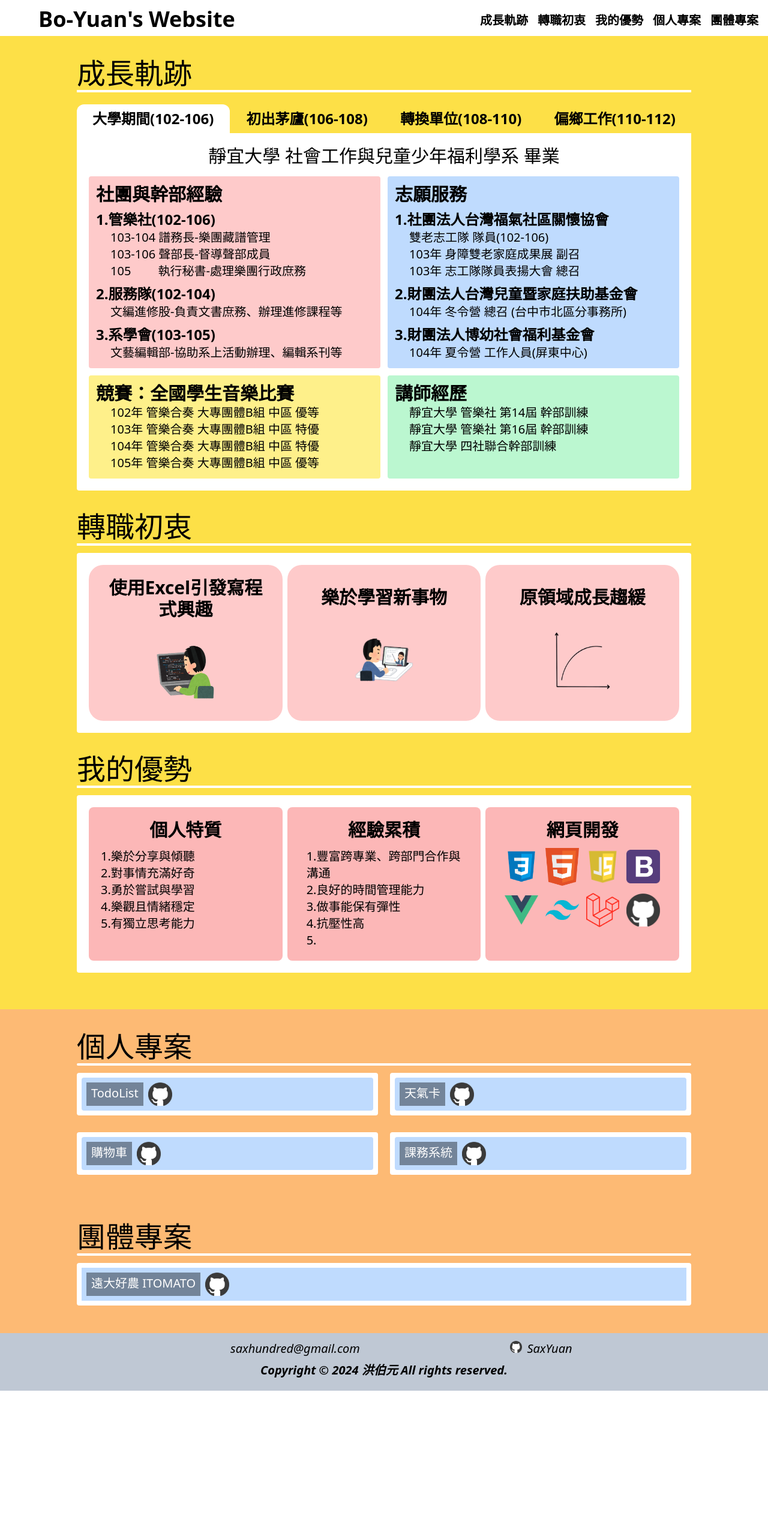
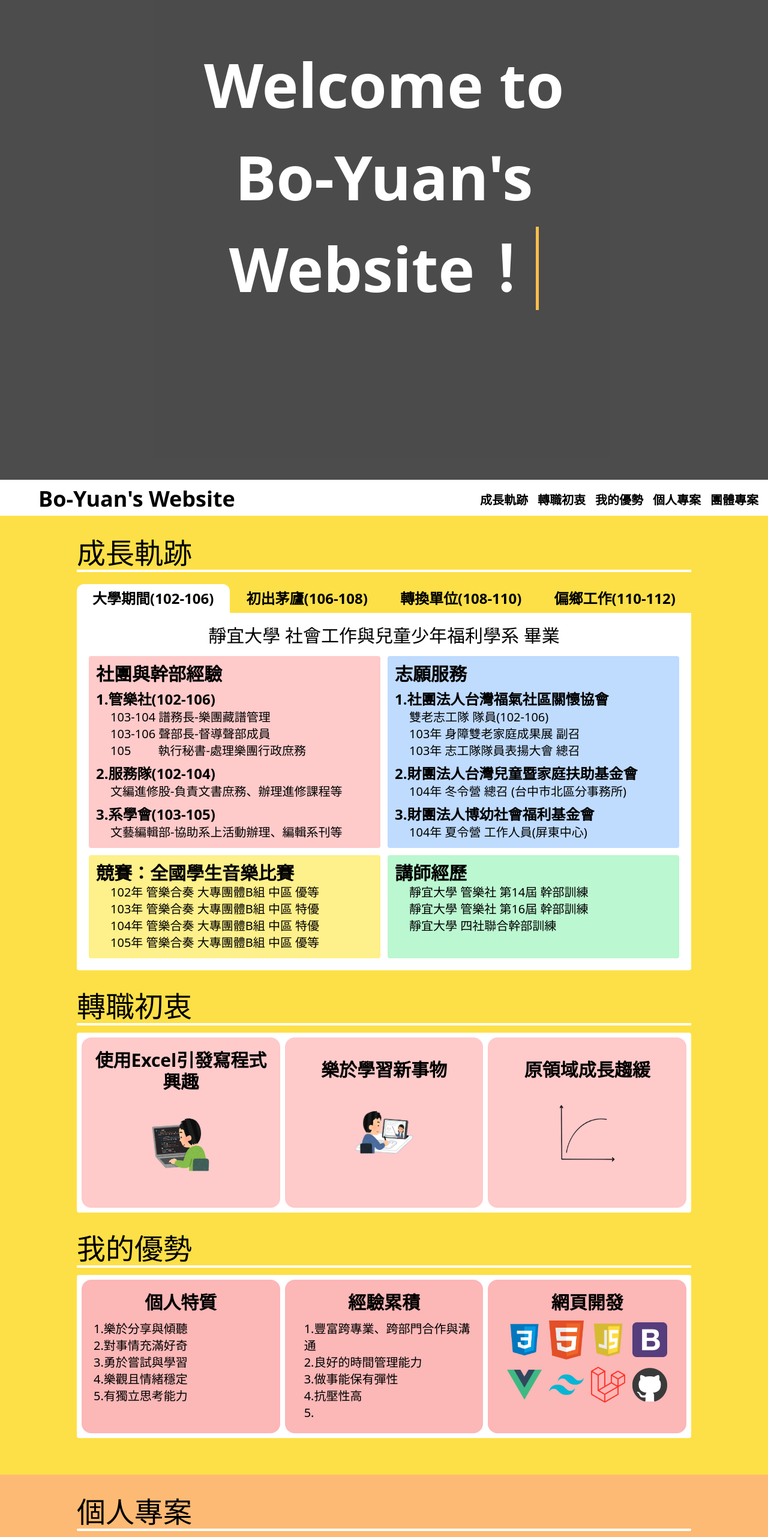
Before and after one commit to SaxYuan/MyPersonalWebsite, a Vue app: page / in a window 1280 px wide. Shown: the top 2563 px of the page at 60% size. Before the commit the page ends 2319 px from the top, so only its background shows below. Built offline with nearby package versions, Linux system fonts and the light colour scheme.

Commit message:
0503
內容調整

```diff
--- a/src/App.vue
+++ b/src/App.vue
@@ -11,6 +11,7 @@ import Laravel from '@/assets/img/icon-Laravel.png';
 import codingPic from '@/assets/img/pic-coding.png';
 import learningPic from '@/assets/img/pic-learning.png';
 import slowPic from '@/assets/img/pic-slow.png';
+import tomatoPic from '@/assets/img/pic-tomato.jpg';
 
 export default {
   data() {
@@ -29,59 +30,97 @@ export default {
       codingPic,
       learningPic,
       slowPic,
+      tomatoPic,
       show: true,
       rule: 1,
+
+      typedText: '',
+      currentIndex: 0
     };
   },
   methods: {
+    // 錨點
     goToAnchor(area) {
       const element = document.querySelector(area);
       if (element) {
         element.scrollIntoView({ behavior: 'smooth', block: 'start' });
       }
     },
+
+    // 回到最上面(到header)
     goTop() {
-      window.scrollTo({ top: 0, behavior: 'smooth' });
+      window.scrollTo({ top: 800, behavior: 'smooth' });
     },
+
+    // 監聽goTop
     scrollWatch() {
       this.yScrollValue = window.scrollY;
     },
+
+    // 成長軌跡頁籤切換
     changeAboutPage(e) {
       this.show = true;
       this.rule = e;
     },
+
+    // 打字動畫
+    typeWriter() {
+      const text = `Welcome to Bo-Yuan's Website！`;
+      let index = 0;
+
+      const intervalId = setInterval(() => {
+        if (index <= text.length) {
+          this.typedText = text.substring(0, index);
+          index++;
+        } else {
+          clearInterval(intervalId);
+          this.currentIndex = 0;
+          this.typeWriter();
+        }
+      }, 200);
+    },
   },
+
   mounted() {
-    window.addEventListener('scroll', this.scrollWatch)
-  }
+    this.typeWriter();
+    window.addEventListener('scroll', this.scrollWatch);
+  },
 }
-
 </script>
 
 <template>
-  <!-- ! 頁首 -->
+  <div class="px-[25%] pt-[5%] bg-black opacity-70 h-[800px] text-center" id="homePage">
+    <span class="typing-animation text-white text-[8vw] font-bold">{{ typedText }}</span>
+  </div>
+
   <header class="bg-white/30 pl-[5%] sticky top-0 z-50 p-3 md:h-[60px]">
     <div class="absolute inset-0 backdrop-blur-md"></div>
-
     <div class="relative z-10 md:flex md:justify-between">
-      <span class="font-bold text-2xl md:mt-1 md:text-3xl xl:text-4xl xl:mt-0">Bo-Yuan's Website</span>
-      <nav class="py-1 text-center sm:teat-start grid grid-cols-3 gap-x-2 text-lg md:p-1 sm:flex sm:text-center lg:text-xl lg:gap-4 md:mt-1">
-        <div class="cursor-pointer hover:border-b-2 hover:border-black font-bold" @click="goToAnchor('#work')">成長軌跡</div>
-        <div class="cursor-pointer hover:border-b-2 hover:border-black font-bold" @click="goToAnchor('#reason')">轉職初衷</div>
-        <div class="cursor-pointer hover:border-b-2 hover:border-black font-bold" @click="goToAnchor('#skill')">我的優勢</div>
-        <div class="cursor-pointer hover:border-b-2 hover:border-black font-bold" @click="goToAnchor('#myProject')">個人專案</div>
-        <div class="cursor-pointer hover:border-b-2 hover:border-black font-bold" @click="goToAnchor('#groupProject')">團體專案</div>
+      <span class="font-bold text-2xl md:mt-1 md:text-3xl xl:text-4xl xl:mt-0 cursor-pointer hover:text-red-500"
+        @click="goToAnchor('#homePage')">Bo-Yuan's Website</span>
+      <nav
+        class="py-1 text-center sm:teat-start grid grid-cols-3 gap-x-2 text-lg md:p-1 sm:flex sm:text-center lg:text-xl lg:gap-4 md:mt-1">
+        <div class="cursor-pointer hover:border-b-2 hover:border-black font-bold" @click="goToAnchor('#work')">成長軌跡
+        </div>
+        <div class="cursor-pointer hover:border-b-2 hover:border-black font-bold" @click="goToAnchor('#reason')">轉職初衷
+        </div>
+        <div class="cursor-pointer hover:border-b-2 hover:border-black font-bold" @click="goToAnchor('#skill')">我的優勢
+        </div>
+        <div class="cursor-pointer hover:border-b-2 hover:border-black font-bold" @click="goToAnchor('#myProject')">個人專案
+        </div>
+        <div class="cursor-pointer hover:border-b-2 hover:border-black font-bold" @click="goToAnchor('#groupProject')">
+          團體專案</div>
       </nav>
     </div>
   </header>
 
   <!-- <RouterView /> -->
-<!-- ! 確定後要做的事 -->
+  <!-- ! 確定後要做的事 -->
   <!-- todo 1.把大量重複class寫在style -->
   <!-- todo 2.把大量重複的架構做成組件 -->
 
-  <!-- !學經歷 -->
-  <div class="my-content bg-yellow-300 h-full" >
+  <!-- !成長軌跡 -->
+  <div class="my-content bg-yellow-300 h-full">
     <h1 class="text-4xl text-center sm:text-start mt-3 sm:text-5xl scroll-mt-32 md:scroll-mt-24" id="work">成長軌跡</h1>
     <hr class="border-2 border-white mt-1 ">
 
@@ -151,7 +190,8 @@ export default {
 
       <!-- !初出茅廬 -->
       <div v-else-if="rule === 2">
-        <h4 class="text-2xl sm:text-3xl text-center mb-4">仁馨護理之家 <br class="md:hidden">照顧服務員 <br class="md:hidden">(106.08-108.04)</h4>
+        <h4 class="text-2xl sm:text-3xl text-center mb-4">仁馨護理之家 <br class="md:hidden">照顧服務員 <br
+            class="md:hidden">(106.08-108.04)</h4>
         <div class=" grid gap-y-3">
           <section class="bg-yellow-200 p-3 sm:flex rounded">
             <div class="flex justify-center items-center border-b-2 border-gray-400 sm:border-r-4 sm:border-b-0">
@@ -199,7 +239,8 @@ export default {
 
       <!-- !初出茅廬2 -->
       <div v-else-if="rule === 3">
-        <h4 class="text-2xl sm:text-3xl text-center mb-4">美家人力資源股份有限公司 <br class="md:hidden">照顧服務員 <br class="md:hidden">(108.05-110.02)</h4>
+        <h4 class="text-2xl sm:text-3xl text-center mb-4">美家人力資源股份有限公司 <br class="md:hidden">照顧服務員 <br
+            class="md:hidden">(108.05-110.02)</h4>
         <div class=" grid gap-y-3">
 
           <section class="bg-yellow-200 p-3 sm:flex rounded">
@@ -242,7 +283,8 @@ export default {
 
       <!-- !初出茅廬3 -->
       <div v-else-if="rule === 4">
-        <h4 class="text-2xl sm:text-3xl text-center mb-4">有限責任台灣伯拉罕共生照顧勞動合作社私立伯拉罕居家長照機構<br>個案管理員 <br class="md:hidden">(110.02-112.06)</h4>
+        <h4 class="text-2xl sm:text-3xl text-center mb-4">有限責任台灣伯拉罕共生照顧勞動合作社私立伯拉罕居家長照機構<br>個案管理員 <br
+            class="md:hidden">(110.02-112.06)</h4>
         <div class=" grid gap-y-3">
           <section class="bg-yellow-200 p-3 sm:flex rounded">
             <div class="flex justify-center items-center border-b-2 border-gray-400 sm:border-r-4 sm:border-b-0">
@@ -299,24 +341,27 @@ export default {
       <h1 class="text-4xl text-center sm:text-start sm:text-5xl mt-9 scroll-mt-32 md:scroll-mt-24" id="reason">轉職初衷</h1>
       <hr class="border-2 border-white mt-1">
 
-      <div class="mt-3 bg-white h-[700px] md:h-[350px] lg:h-[300px] p-5 grid gap-2 md:grid-cols-3 rounded">
+      <div class="mt-3 bg-white h-[700px] md:h-[350px] lg:h-[300px] p-2 grid gap-2 md:grid-cols-3 rounded">
         <div class="card rounded-3xl text-3xl text-center ">
-          <div class="font text-3xl bg-red-200 h-full w-full p-5 rounded-3xl font-bold">使用Excel引發寫程式興趣
+          <div class="font text-3xl bg-red-200 h-full w-full p-5 rounded-2xl font-bold">使用Excel引發寫程式興趣
             <img :src="codingPic" alt="我是插圖" class="card w-[100px] h-[100px] mx-auto sm:mt-5  lg:mt-9">
           </div>
-          <div class="back text-2xl bg-blue-200 h-full w-full p-5 rounded-3xl text-start sm:p-9 xl:text-3xl">曾多次用Excel編寫程式，協助自己與同事提升工作效率，並從中引發寫程式的興趣。</div>
+          <div class="back text-2xl bg-blue-200 h-full w-full p-5 rounded-2xl text-start sm:p-9 xl:text-3xl">
+            曾多次用Excel編寫程式，協助自己與同事提升工作效率，並從中引發寫程式的興趣。</div>
         </div>
         <div class="card rounded-3xl text-3xl text-center ">
-          <div class="font text-3xl bg-red-200 h-full w-full p-5 rounded-3xl lg:pt-9 font-bold">樂於學習新事物
+          <div class="font text-3xl bg-red-200 h-full w-full p-5 rounded-2xl lg:pt-9 font-bold">樂於學習新事物
             <img :src="learningPic" alt="我是插圖" class="card w-[100px] h-[100px] mx-auto mt-5 lg:mt-9">
           </div>
-          <div class="back text-2xl bg-blue-200 h-full w-full p-5 rounded-3xl text-start sm:p-9 xl:text-3xl">對於有興趣的事情，會利用閒暇時間學習，並運用在生活或工作上。</div>
+          <div class="back text-2xl bg-blue-200 h-full w-full p-5 rounded-2xl text-start sm:p-9 xl:text-3xl">
+            對於有興趣的事情，會利用閒暇時間學習，並運用在生活或工作上。</div>
         </div>
         <div class="card rounded-3xl text-3xl text-center">
-          <div class="font text-3xl bg-red-200 h-full w-full p-5 rounded-3xl lg:pt-9 font-bold">原領域成長趨緩
+          <div class="font text-3xl bg-red-200 h-full w-full p-5 rounded-2xl lg:pt-9 font-bold">原領域成長趨緩
             <img :src="slowPic" alt="我是插圖" class="card w-[100px] h-[100px] mx-auto mt-5 lg:mt-9">
           </div>
-          <div class="back text-2xl bg-blue-200 h-full w-full p-5 rounded-3xl text-start sm:p-9 xl:text-3xl">能遊刃有餘地處理工作事務，並能獨自帶領新進人員，自覺成長速度已趨緩。
+          <div class="back text-2xl bg-blue-200 h-full w-full p-5 rounded-2xl text-start sm:p-9 xl:text-3xl">
+            能遊刃有餘地處理工作事務，並能獨自帶領新進人員，自覺成長速度已趨緩。
           </div>
         </div>
 
@@ -328,8 +373,8 @@ export default {
     <section class="my-9">
       <h1 class="text-4xl text-center sm:text-start sm:text-5xl mt-9 scroll-mt-32 md:scroll-mt-24" id="skill">我的優勢</h1>
       <hr class="border-2 border-white mt-1">
-      <div class="mt-3 bg-white p-5 grid gap-2 lg:grid-cols-3 rounded">
-        <div class="bg-red-300/80 rounded-lg text-xl text-center p-5">
+      <div class="mt-3 bg-white p-2 grid gap-2 lg:grid-cols-3 rounded">
+        <div class="bg-red-300/80 rounded-2xl text-xl text-center p-5">
           <span class="text-3xl font-bold">個人特質</span>
           <ul class="mt-3 ml-53 text-start">
             <li>1.樂於分享與傾聽</li>
@@ -339,7 +384,7 @@ export default {
             <li>5.有獨立思考能力</li>
           </ul>
         </div>
-        <div class="bg-red-300/80 rounded-lg text-xl text-center p-5">
+        <div class="bg-red-300/80 rounded-2xl text-xl text-center p-5">
           <span class="text-3xl font-bold">經驗累積</span>
           <ul class="mt-3 ml-3 text-start">
             <li>1.豐富跨專業、跨部門合作與溝通</li>
@@ -349,7 +394,7 @@ export default {
             <li>5.</li>
           </ul>
         </div>
-        <div class="bg-red-300/80 rounded-lg text-xl text-center p-5">
+        <div class="bg-red-300/80 rounded-2xl text-xl text-center p-5">
           <span class="text-3xl font-bold">網頁開發</span>
           <div class="mt-3 grid grid-cols-4 items-center gap-3 px-3">
             <img :src="CSS" alt="CSS" class="">
@@ -368,31 +413,32 @@ export default {
 
   <!-- !個人專案 -->
   <section class="my-content bg-orange-300">
-    <h5 class="text-4xl sm:text-5xl text-center sm:text-start scroll-mt-32 md:scroll-mt-24 mt-3" id="myProject">個人專案</h5>
+    <h5 class="text-4xl sm:text-5xl text-center sm:text-start scroll-mt-32 md:scroll-mt-24 mt-3" id="myProject">個人專案
+    </h5>
     <hr class="border-2 border-white mt-1 rounded">
 
     <div class=" w-full h-3/4 pt-3 pb-5 lg:grid lg:grid-cols-2 lg:gap-5">
       <div class="bg-white p-2 rounded mb-2">
         <div class="bg-blue-200 w-full mx-auto  p-2 flex grid-cols-2 rounded">
-          <span class="bg-black/40 text-white text-xl px-2 py-1">TodoList</span>
+          <span class="bg-black/40 text-white text-xl px-2 py-1 rounded">TodoList</span>
           <img :src="github" alt="" class="w-10 ml-2">
         </div>
       </div>
       <div class="bg-white p-2 rounded mb-2">
         <div class="bg-blue-200 w-full mx-auto  p-2 flex grid-cols-2 rounded">
-          <span class="bg-black/40 text-white text-xl px-2 py-1">天氣卡</span>
+          <span class="bg-black/40 text-white text-xl px-2 py-1 rounded">天氣卡</span>
           <img :src="github" alt="" class="w-10 ml-2">
         </div>
       </div>
       <div class="bg-white p-2 rounded mb-2">
         <div class="bg-blue-200 w-full mx-auto  p-2 flex grid-cols-2 rounded">
-          <span class="bg-black/40 text-white text-xl px-2 py-1">購物車</span>
+          <span class="bg-black/40 text-white text-xl px-2 py-1 rounded">購物車</span>
           <img :src="github" alt="" class="w-10 ml-2">
         </div>
       </div>
       <div class="bg-white p-2 rounded mb-2">
         <div class="bg-blue-200 w-full mx-auto  p-2 flex grid-cols-2 rounded">
-          <span class="bg-black/40 text-white text-xl px-2 py-1">課務系統</span>
+          <span class="bg-black/40 text-white text-xl px-2 py-1 rounded">課務系統</span>
           <img :src="github" alt="" class="w-10 ml-2">
         </div>
       </div>
@@ -405,10 +451,11 @@ export default {
     <hr class="border-2 border-white mt-1 rounded">
     <!-- 切換按鈕 -->
     <div class="w-full h-3/4 flex flex-col pt-3 pb-5">
-      <div class="bg-white p-2 rounded">
-        <div class="bg-blue-200 w-full mx-auto  p-2 flex grid-cols-2">
-          <span class="bg-black/40 text-white text-xl px-2 py-1">遠大好農 ITOMATO</span>
-          <img :src="github" alt="" class="w-10 ml-2">
+      <div class="bg-white mx-auto p-2 rounded">
+        <div class="bg-blue-200 w-full mx-auto p-2 rounded">
+          <span class="bg-black/40 text-white text-xl px-2 py-1 inline-block rounded">遠大好農 ITOMATO</span>
+          <img :src="github" alt="" class="w-10 ml-2 z-10 inline-block">
+          <img :src="tomatoPic" alt="" class="w-[60%] mx-auto my-1 rounded">
         </div>
       </div>
     </div>
@@ -416,7 +463,7 @@ export default {
 
   <!-- Gotop -->
   <div class="fixed right-2 bottom-28 z-10 cursor-pointer sm:right-5 lg:right-8 xl:right-10"
-    :class="yScrollValue < 50 ? 'hidden' : ''" @click="goTop">
+    :class="yScrollValue < 900 ? 'hidden' : ''" @click="goTop">
     <div class="bg-red-700 p-2 px-3 text-white hover:bg-red-500 rounded-full lg:rounded-md" style="opacity:0.8">
       <span class="hidden lg:contents">GoTop</span>
       <div class="lg:hidden -rotate-90">&#10132;</div>
@@ -447,6 +494,23 @@ export default {
 </template>
 
 <style scoped>
+.typing-animation {
+  overflow: hidden;
+  border-right: .05em solid orange;
+  animation: typing 3s steps(40, end) infinite;
+  overflow-wrap: break-word;
+}
+
+@keyframes typing {
+  from {
+    width: 0;
+  }
+
+  to {
+    width: 100%;
+  }
+}
+
 .my-content {
   width: 100%;
   margin: auto;
@@ -455,7 +519,7 @@ export default {
 
 /* 頁籤點擊顯示效果 */
 .active {
-  @apply bg-white
+  background-color: white;
 }
 
 /* 卡片旋轉效果 */
@@ -481,5 +545,4 @@ export default {
 .card {
   position: relative;
 }
-
 </style>
--- a/src/main.js
+++ b/src/main.js
@@ -6,12 +6,8 @@ import { createPinia } from 'pinia'
 import App from './App.vue'
 import router from './router'
 
-// import '@fortawesome/fontawesome-free/css/all.css'
-// import '@fortawesome/fontawesome-free/js/all.js'
-
 const app = createApp(App)
 
 app.use(createPinia())
 app.use(router)
-
 app.mount('#app')
--- a/src/router/index.js
+++ b/src/router/index.js
@@ -1,5 +1,5 @@
 import { createRouter, createWebHistory } from 'vue-router'
-import HomeView from '../views/HomeView.vue'
+import HomeView from '@/views/HomeView.vue'
 
 const router = createRouter({
   history: createWebHistory(import.meta.env.BASE_URL),
--- a/vite.config.js
+++ b/vite.config.js
@@ -3,7 +3,6 @@ import { fileURLToPath, URL } from 'node:url'
 import { defineConfig } from 'vite'
 import vue from '@vitejs/plugin-vue'
 
-// https://vitejs.dev/config/
 export default defineConfig({
   base:'./',
   plugins: [
```
Also changed, not shown: src/assets/img/pic-tomato.jpg (added), 5 other files (tests, documents, lock files or other folders).
